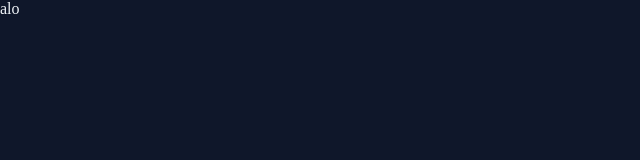
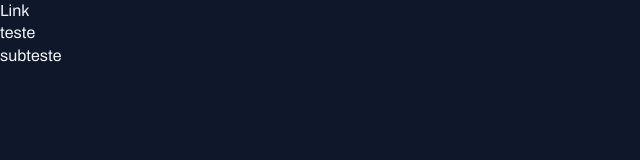
Before and after one commit to jardelfalves/Portal-de-not-cias, a plain HTML site: page index.html in a window 1280 px wide. Shown: the whole page, without its empty margins (0-640 px from the left). Drawn offline with Linux system fonts and the light colour scheme; a web font is replaced by a local one.

Commit message:
Aplicando fontes

```diff
--- a/index.html
+++ b/index.html
@@ -1,12 +1,18 @@
 <!DOCTYPE html>
 <html lang="pt-br">
 <head>
+  <link rel="preconnect" href="https://fonts.googleapis.com">
+<link rel="preconnect" href="https://fonts.gstatic.com" crossorigin>
+
   <meta charset="UTF-8">
   <meta name="viewport" content="width=device-width, initial-scale=1.0">
   <title>Portal de Notícias</title>
   <link rel="stylesheet" href="styles/index.css">
+  <link href="https://fonts.googleapis.com/css2?family=Alice&family=Archivo:ital,wght@0,100..900;1,100..900&family=Poppins:wght@400;700&display=swap" rel="stylesheet">
 </head>
 <body>
-  alo
+  <a href="">Link</a>
+  <h1>teste</h1>
+  <h2>subteste</h2>
 </body>
 </html>
--- a/styles/global.css
+++ b/styles/global.css
@@ -11,9 +11,31 @@
   --stroke-color: #1E293B;
   --text-color-primary: #F1F5F9;
   --text-color-secondary: #CBD5E1;
+
+  --font-family: "Archivo", sans-serif;
+  --h1: 800 24px/135 var(--font-family);
+  --h2: 800 16px/140% var(--font-family);
+  --h3: 800 14px/140% var(--font-family);
+  --text-span: 600 14px/145% var(--font-family);
+  --text: 400 16px/140% var(--font-family);
+  --text-sm: 400 14px/160% var(--font-family);
 }
 
 body {
+  font: var(--text);
   color:var(--text-color-primary);
   background-color: var(--bg-color);
 }
+
+a {
+  text-decoration: none;
+  color: inherit;
+}
+
+a :hover {
+  color: var(--brand-color-light);
+}
+
+h1, h2, h3 {
+  font: inherit;
+}
```
